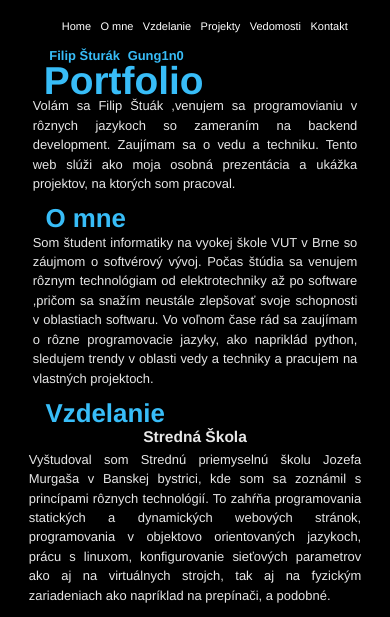
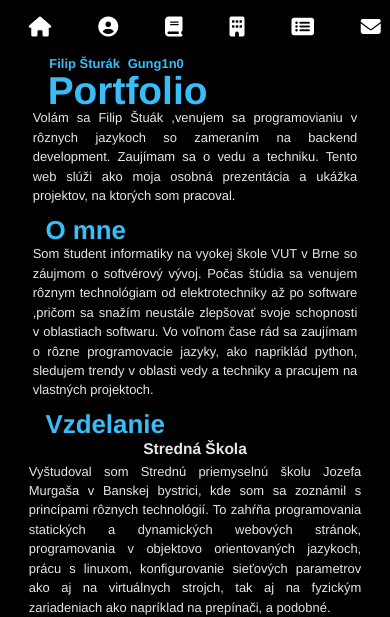
Before and after one commit to Gung1n0/ITW, a plain HTML site: page project_2/index.html in a window 390 px wide. Shown: the top 617 px of the page. Drawn offline with Linux system fonts and the light colour scheme; grey boxes are pictures that could not be loaded.

Commit message:
modified:   project_2/index.html 	modified:   project_2/style.css

```diff
--- a/project_2/index.html
+++ b/project_2/index.html
@@ -6,6 +6,7 @@
     <meta name="viewport" content="width=device-width, initial-scale=1.0">
     <link rel="stylesheet" href="./style.css">
     <link rel="icon" type="image/png" href="./img/icon.png">
+    <link rel="stylesheet" href="https://cdnjs.cloudflare.com/ajax/libs/font-awesome/6.7.2/css/all.min.css">
     <title>Filip Šturák – Osobná prezentácia</title>
 </head>
 
@@ -22,7 +23,7 @@
     </header>
     <main>
         <section id="home">
-            <h1>Portfolio</h1>
+            <a href="https://www.stud.fit.vutbr.cz/~xsturaf00/"><h1>Portfolio</h1></a>
             <div>
                 <h2>Filip Šturák</h2>
                 <h3>Gung1n0</h3>
--- a/project_2/style.css
+++ b/project_2/style.css
@@ -24,7 +24,7 @@
 a:hover {
     animation-name: change_color;
     animation-duration: 1s;
-    color: aquamarine;
+    color: rgb(56, 189, 248);
 }
 
 /* Obrázky sa prelínajú so svetlým pozadím */
@@ -116,7 +116,7 @@ nav {
     display: flex;
     text-align: center;
     margin: 0.5rem 2rem;
-    justify-content: right;
+    justify-content: center;
     gap: 20px;
     padding-top: 1%;
     white-space: nowrap
@@ -127,6 +127,43 @@ nav a {
     text-decoration: none;
     font-style: bold;
     color: white;
+}
+/*nastavenie ikón*/
+nav a:first-child::before{
+    content: "\f015";
+    font-family: "Font Awesome 6 Free";
+    font-weight: 600;
+    margin-right: 10%;
+}
+nav a:nth-child(2)::before{
+    content: "\f2bd";
+    font-family: "Font Awesome 6 Free";
+    font-weight: 600;
+    margin-right: 10%;
+}
+nav a:nth-child(3)::before{
+    content: "\f02d";
+    font-family: "Font Awesome 6 Free";
+    font-weight: 600;
+    margin-right: 10%;
+}
+nav a:nth-child(4)::before{
+    content: "\f1ad";
+    font-family: "Font Awesome 6 Free";
+    font-weight: 600;
+    margin-right: 10%;
+}
+nav a:nth-child(5)::before{
+    content: "\f022";
+    font-family: "Font Awesome 6 Free";
+    font-weight: 600;
+    margin-right: 10%;
+}
+nav a:last-child::before{
+    content: "\f0e0";
+    font-family: "Font Awesome 6 Free";
+    font-weight: 600;
+    margin-right: 10%;
 }
 
 /* grid lozloženie */
@@ -146,17 +183,18 @@ nav a {
 #home p,
 #home h2,
 #home h3,
-#home h1 {
+#home a h1 {
     margin-top: 0;
     margin-bottom: 0;
     padding: 0.5vw 1vw;
 }
 
 /* Hlavný nadpis v #home zarovnaný na lavo */
-#home h1 {
+#home a {
     padding: 1vw 0;
     grid-area: h1;
     text-align: left;
+ text-decoration: none;
 }
 
 /* Podnadpis h2 zarovnaný vpravo sekcie jej nadredenej */
@@ -592,7 +630,7 @@ nav a {
 }
 
 /* responzivita pre tablet */
-@media (max-width: 1024px) {
+@media (max-width: 1023px) {
 
     /* Menšie písmo a skrytie horizontálneho pretečenia */
     html,
@@ -603,16 +641,33 @@ nav a {
 
     /* Navigácia vycentrovaná s menším písmom */
     nav {
-        font-size: 85%;
         padding-left: 5%;
         justify-content: center;
-        gap: 3%;
+        gap: 15%;
         max-width: 100%;
     }
 
     /* Horné odsadenie nav */
     nav a {
         padding-top: 2%;
+        font-size: 0;
+        position: relative;
+    }
+    nav a::before{
+        font-size: 20px;
+    }
+    /*nastavenie textu každeho elementu po namierení*/
+    nav a::after{
+        font-size: 15px;
+        content: "";
+        width: 50px;
+        background-color: rgba(85, 130, 151, 0.596);
+        display: none;
+        position: absolute;
+        transform: translateX(-25%);
+    }
+    nav a:hover::after{
+        display: block;
     }
 
     /* navigácia vycentrovaná */
@@ -641,9 +696,13 @@ nav a {
         padding-left: 5%;
     }
 
-    #home h1 {
+    #home a {
         padding-left: 4.5%;
         order: 2;
+
+    }
+    #home h1
+    {
         font-size: 300%;
     }
 
```
